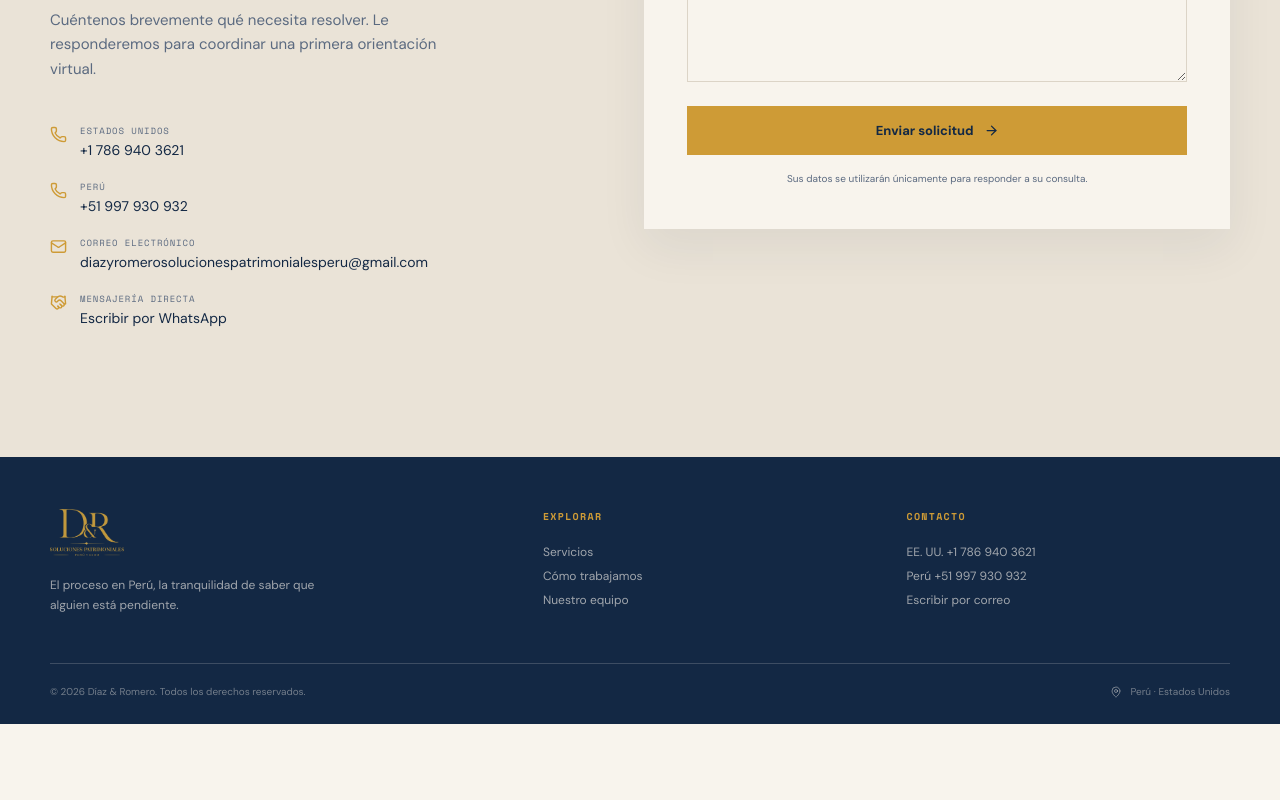
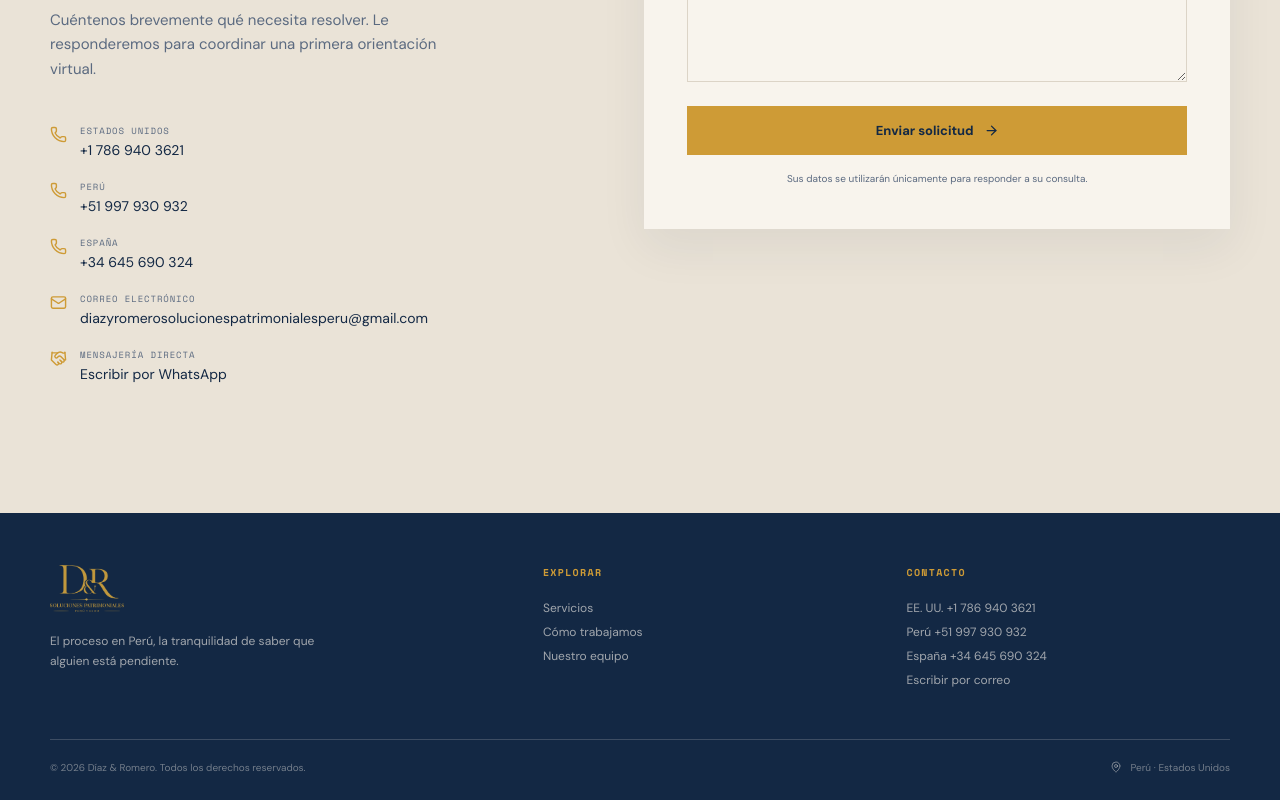
Before and after one commit to elektrorate/diaz-romero-landing, a React (Vite) app: page / in a window 1280 px wide. Shown: the part 5190-5990 px from the top of the page. Before the commit the page ends 5914 px from the top, so only its background shows below. Built offline with nearby package versions, Linux system fonts and the light colour scheme.

Commit message:
Agregar telefono de Espana

```diff
--- a/src/App.tsx
+++ b/src/App.tsx
@@ -41,6 +41,7 @@ const attorneys = [
 ] as const;
 const phoneUs = '+17869403621';
 const phonePe = '+51997930932';
+const phoneEs = '+34645690324';
 const email = 'diazyromerosolucionespatrimonialesperu@gmail.com';
 
 const services = [
@@ -264,6 +265,7 @@ function App() {
               <div className="contact-details">
                 <a className="contact-link" href={`tel:${phoneUs}`} data-testid="link-contact-us"><Phone size={17} /><span><small>Estados Unidos</small>+1 786 940 3621</span></a>
                 <a className="contact-link" href={`tel:${phonePe}`} data-testid="link-contact-peru"><Phone size={17} /><span><small>Perú</small>+51 997 930 932</span></a>
+                <a className="contact-link" href={`tel:${phoneEs}`} data-testid="link-contact-spain"><Phone size={17} /><span><small>España</small>+34 645 690 324</span></a>
                 <a className="contact-link" href={`mailto:${email}`} data-testid="link-contact-email"><Mail size={17} /><span><small>Correo electrónico</small>{email}</span></a>
                 <a className="contact-link" href="https://wa.me/17869403621" target="_blank" rel="noreferrer" data-testid="link-contact-whatsapp"><Handshake size={17} /><span><small>Mensajería directa</small>Escribir por WhatsApp</span></a>
               </div>
@@ -303,7 +305,7 @@ function App() {
               <p className="mt-5 max-w-[280px]">El proceso en Perú, la tranquilidad de saber que alguien está pendiente.</p>
             </div>
             <div><h4>Explorar</h4><a href="#servicios" data-testid="link-footer-services">Servicios</a><br /><a href="#proceso" data-testid="link-footer-process">Cómo trabajamos</a><br /><a href="#equipo" data-testid="link-footer-team">Nuestro equipo</a></div>
-            <div><h4>Contacto</h4><a href={`tel:${phoneUs}`} data-testid="link-footer-us">EE. UU. +1 786 940 3621</a><br /><a href={`tel:${phonePe}`} data-testid="link-footer-pe">Perú +51 997 930 932</a><br /><a href={`mailto:${email}`} data-testid="link-footer-email">Escribir por correo</a></div>
+            <div><h4>Contacto</h4><a href={`tel:${phoneUs}`} data-testid="link-footer-us">EE. UU. +1 786 940 3621</a><br /><a href={`tel:${phonePe}`} data-testid="link-footer-pe">Perú +51 997 930 932</a><br /><a href={`tel:${phoneEs}`} data-testid="link-footer-es">España +34 645 690 324</a><br /><a href={`mailto:${email}`} data-testid="link-footer-email">Escribir por correo</a></div>
           </div>
           <div className="footer-bottom"><span>© {new Date().getFullYear()} Díaz &amp; Romero. Todos los derechos reservados.</span><span className="flex items-center gap-2"><MapPin size={12} /> Perú · Estados Unidos</span></div>
         </div>
```
